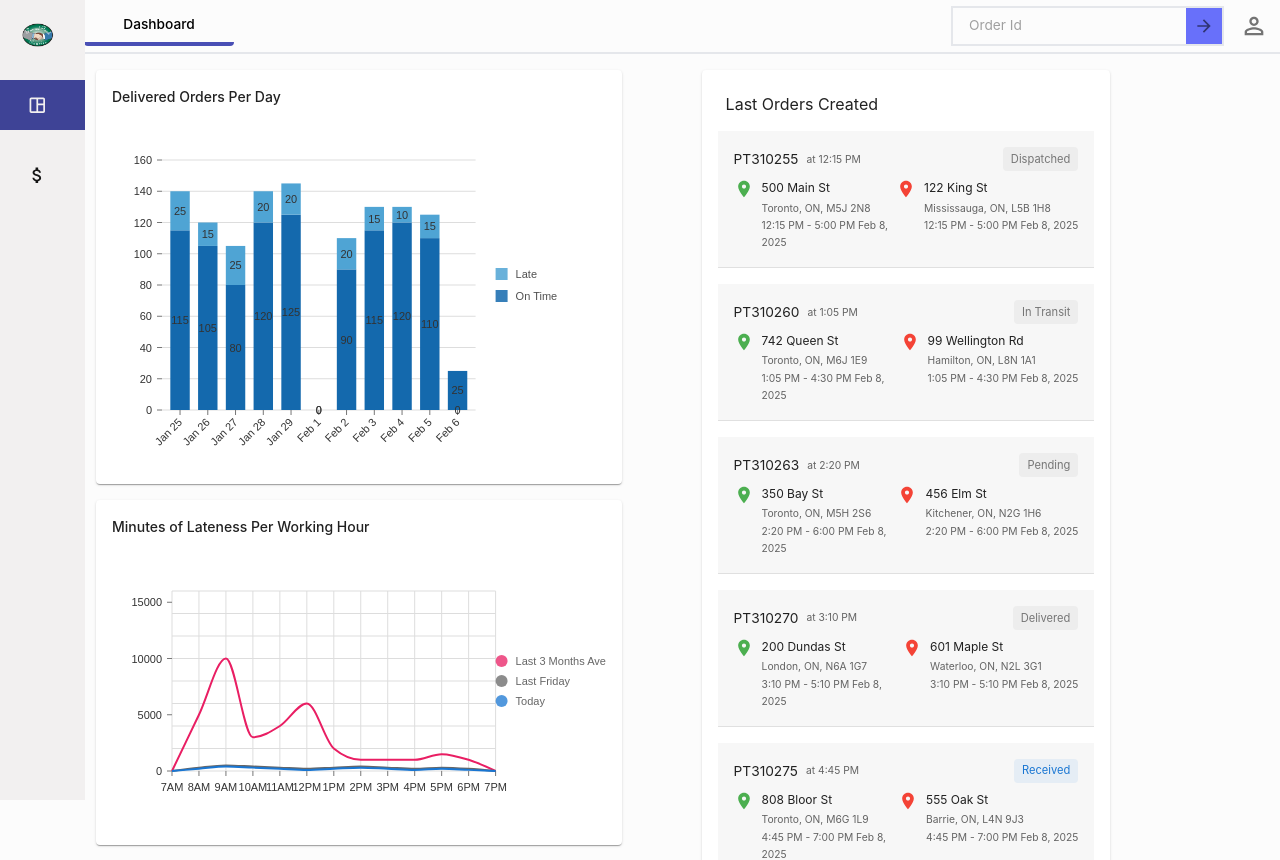
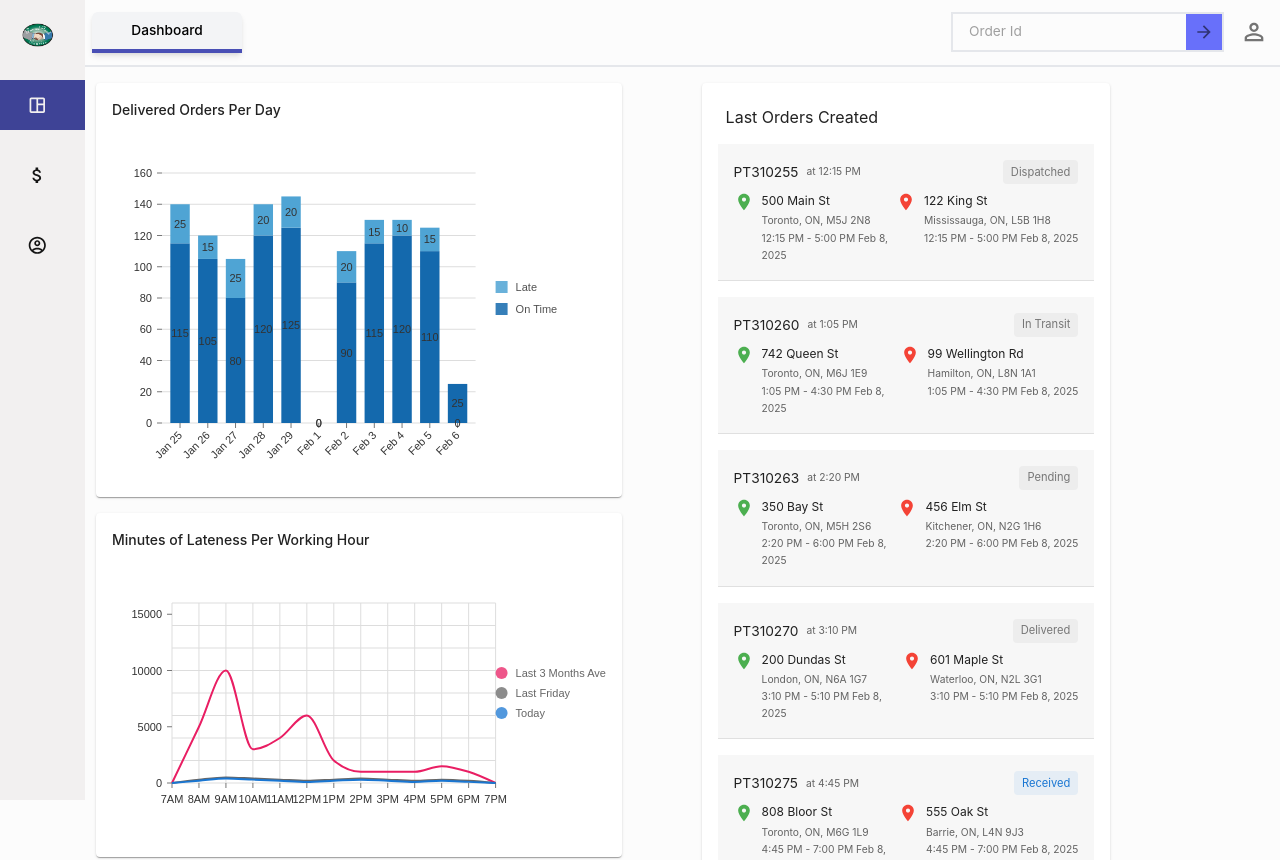
Before and after one commit to geekyvinayak/courier-backoffice, a React (Create React App) app: page /dashboard in a window 1280 px wide. Shown: the top 860 px of the page. Built offline with nearby package versions, Linux system fonts and the light colour scheme; no server answers; sample sign-in values are in the browser's storage.

Commit message:
ui fix and added the accounts tab

```diff
--- a/src/components/sidebar.jsx
+++ b/src/components/sidebar.jsx
@@ -9,17 +9,17 @@ import MenuOutlinedIcon from "@mui/icons-material/MenuOutlined";
 import DonutLargeOutlinedIcon from "@mui/icons-material/DonutLargeOutlined";
 import AttachMoneyOutlinedIcon from "@mui/icons-material/AttachMoneyOutlined";
 import SpaceDashboardOutlinedIcon from "@mui/icons-material/SpaceDashboardOutlined";
+import AccountCircleOutlinedIcon from "@mui/icons-material/AccountCircleOutlined";
 const Sidebarr = () => {
   const theme = useTheme();
   const colors = tokens(theme.palette.mode);
-  const [isCollapsed, setIsCollapsed] = useState(true);
   const location = useLocation();
   const currentPath = location.pathname.split("/")[1];
 
   return (
     <div className="h-[100%] relative">
       <Sidebar
-        collapsed={isCollapsed}
+        collapsed={true}
         rootStyles={{
           [`.ps-sidebar-container`]: {
             background: `${colors.primary[400]} !important`,
@@ -64,54 +64,45 @@ const Sidebarr = () => {
           }}
         >
           <MenuItem
-            // onClick={() => setIsCollapsed(!isCollapsed)}
-            // icon={isCollapsed ?<img src="/loginLogo.png" width={"100px"} className="mr-2" /> : undefined}
             style={{
               margin: "10px 0 20px 0",
               color: colors.grey[100],
-              display:'flex',
-              justifyContent:"center",
-              alignItems:"center"
+              display: "flex",
+              justifyContent: "center",
+              alignItems: "center",
             }}
           >
-            {/* {!isCollapsed && (
-              <div className="flex justify-between items-center ml-[15px]"> */}
-                <img src="/loginLogo.png" width={"35px"}/>
-                {/* <MenuOutlinedIcon />
-              </div>
-            )} */}
+            <img src="/loginLogo.png" width={"35px"} />
           </MenuItem>
 
           <MenuItem
-            icon={isCollapsed ? <SpaceDashboardOutlinedIcon /> : undefined}
+            icon={<SpaceDashboardOutlinedIcon />}
             style={{
               margin: "10px 0 20px 0",
               color: colors.grey[100],
             }}
             component={<Link to="/dashboard" />}
             active={currentPath === "dashboard"}
-          >
-            {!isCollapsed && (
-              <div className="flex gap-2 items-center ml-[15px]">
-                <SpaceDashboardOutlinedIcon /> {!isCollapsed && "Dashboard"}
-              </div>
-            )}
-          </MenuItem>
+          ></MenuItem>
           <MenuItem
-            icon={isCollapsed ? <AttachMoneyOutlinedIcon /> : undefined}
+            icon={<AttachMoneyOutlinedIcon />}
             style={{
               margin: "10px 0 20px 0",
               color: colors.grey[100],
             }}
             component={<Link to="/pricelist" />}
             active={currentPath === "pricelist"}
-          >
-            {!isCollapsed && (
-              <div className="flex gap-2 items-center ml-[15px]">
-                <AttachMoneyOutlinedIcon /> {!isCollapsed && "Price List"}
-              </div>
-            )}
-          </MenuItem>
+          ></MenuItem>
+
+          <MenuItem
+            icon={<AccountCircleOutlinedIcon />}
+            style={{
+              margin: "10px 0 20px 0",
+              color: colors.grey[100],
+            }}
+            component={<Link to="/accounts" />}
+            active={currentPath === "accounts"}
+          ></MenuItem>
         </Menu>
       </Sidebar>
     </div>
--- a/src/components/tabNavigation.jsx
+++ b/src/components/tabNavigation.jsx
@@ -23,8 +23,6 @@ const itemsData = {
         "/pricelist/vehicleequivalency/edit",
       ],
     },
-    // { id: 3, name: "Service Levels", link: "/pricelist/servicelevels" },
-    // { id: 4, name: "Fuel Surcharges", link: "/pricelist/fuelsurcharges" },
     {
       id: 5,
       name: "Extra Fees",
@@ -63,35 +61,58 @@ const itemsData = {
       childPaths: ["/dashboard"],
     },
   ],
+  "/accounts": [
+    {
+      id: 1,
+      name: "Accounts",
+      link: "/accounts",
+      childPaths: ["/accounts"],
+    },
+    {
+      id: 2,
+      name: "Master Accounts",
+      link: "/accounts/masteraccounts",
+      childPaths: ["/accounts/masteraccounts"],
+    },
+    {
+      id: 3,
+      name: "Transactions",
+      link: "/accounts/transactions",
+      childPaths: ["/accounts/transactions"],
+    },
+  ],
 };
 
 // Component to display items based on the current route
 const TabNavigation = () => {
   const location = useLocation();
-  const currentPath = location.pathname.split("/")[1]; // Get the base route (e.g., "price" or "dashboard")
-  const items = itemsData[`/${currentPath}`] || []; // Get items based on the current route
-// const isActive = item?.childPaths?.some(path => {
-//   const regex = new RegExp(`^${path}(/\\d+)?$`); // Allows optional "/id" at the end
-//   return regex.test(location?.pathname);
-// });
+  const currentPath = location.pathname.split("/")[1]; // Get base route
+  const items = itemsData[`/${currentPath}`] || []; // Get items based on route
+
   return (
-    <ul className="flex w-[50%] ">
-      {items.map((item) => (
+    <ul className="flex w-[50%] justify-between rounded-lg p-2">
+      {items.map((item) => {
+        const isActive = item?.childPaths?.some((path) => {
+          const regex = new RegExp(`^${path}(/\\d+)?$`); // Allows optional "/id" at the end
+          return regex.test(location?.pathname);
+        });
+
+        return (
           <li
             key={item.id}
-          className={`block p-2 text-center flex-1 transition-colors max-w-[150px] focus:outline-none font-medium focus:ring-2 focus:ring-blue-500
+            className={`relative flex-1 text-center max-w-[150px] font-medium transition-all duration-300 ease-in-out
               ${
-           item?.childPaths?.some(path => {
-  const regex = new RegExp(`^${path}(/\\d+)?$`) // Allows optional "/id" at the end
-  return regex.test(location?.pathname)
-})
-              ? " text-black border-b-4 border-[#494fb5] font-bold rounded"
-              : "text-white-700"
+                isActive
+                  ? "text-black border-b-4 border-[#494fb5] font-bold bg-gray-100 shadow-md rounded-t-md"
+                  : "text-gray-700 hover:bg-gray-200 hover:shadow-sm hover:rounded-md"
               }`}
           >
-          <Link to={item.link}>{item.name}</Link>
+            <Link to={item.link} className="block p-2 w-full">
+              {item.name}
+            </Link>
           </li>
-      ))}
+        );
+      })}
     </ul>
   );
 };
```
Lines whose indentation alone changed are shown as unchanged.
